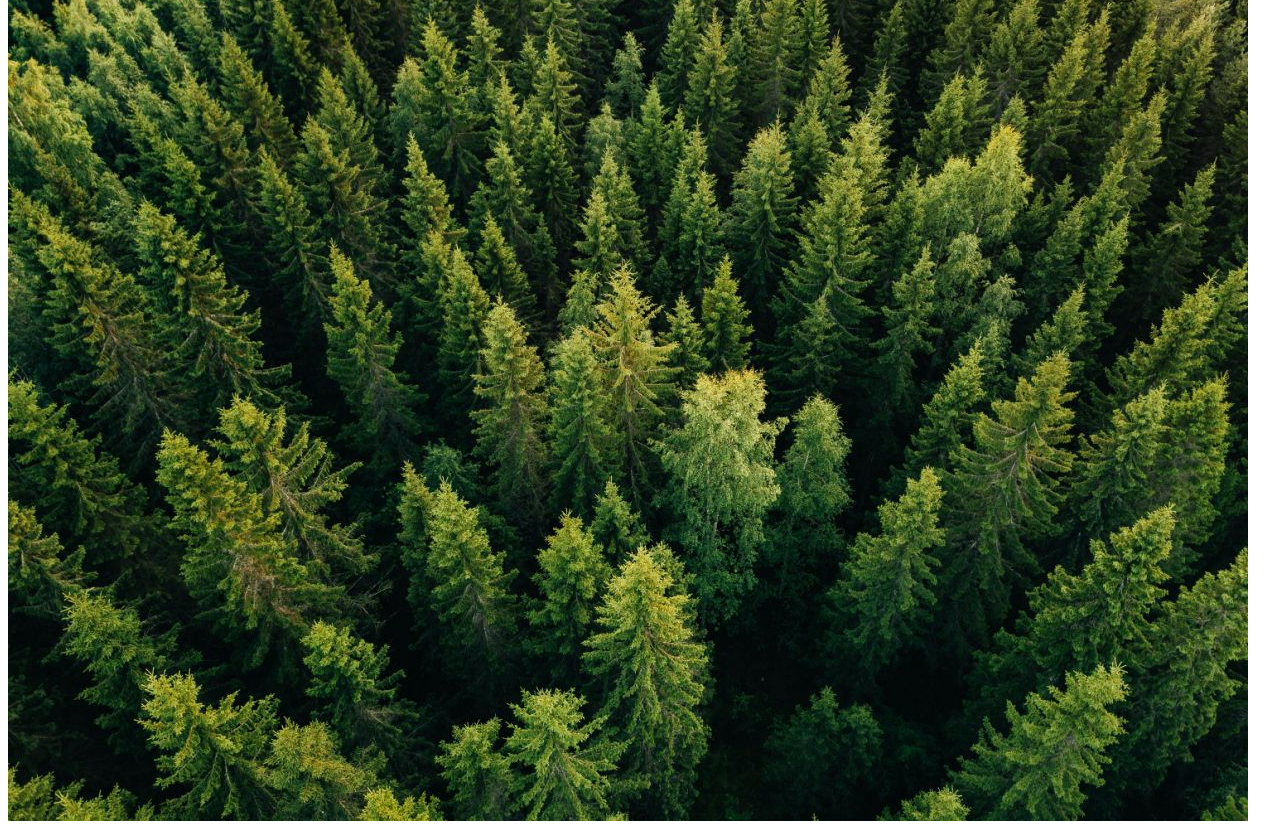
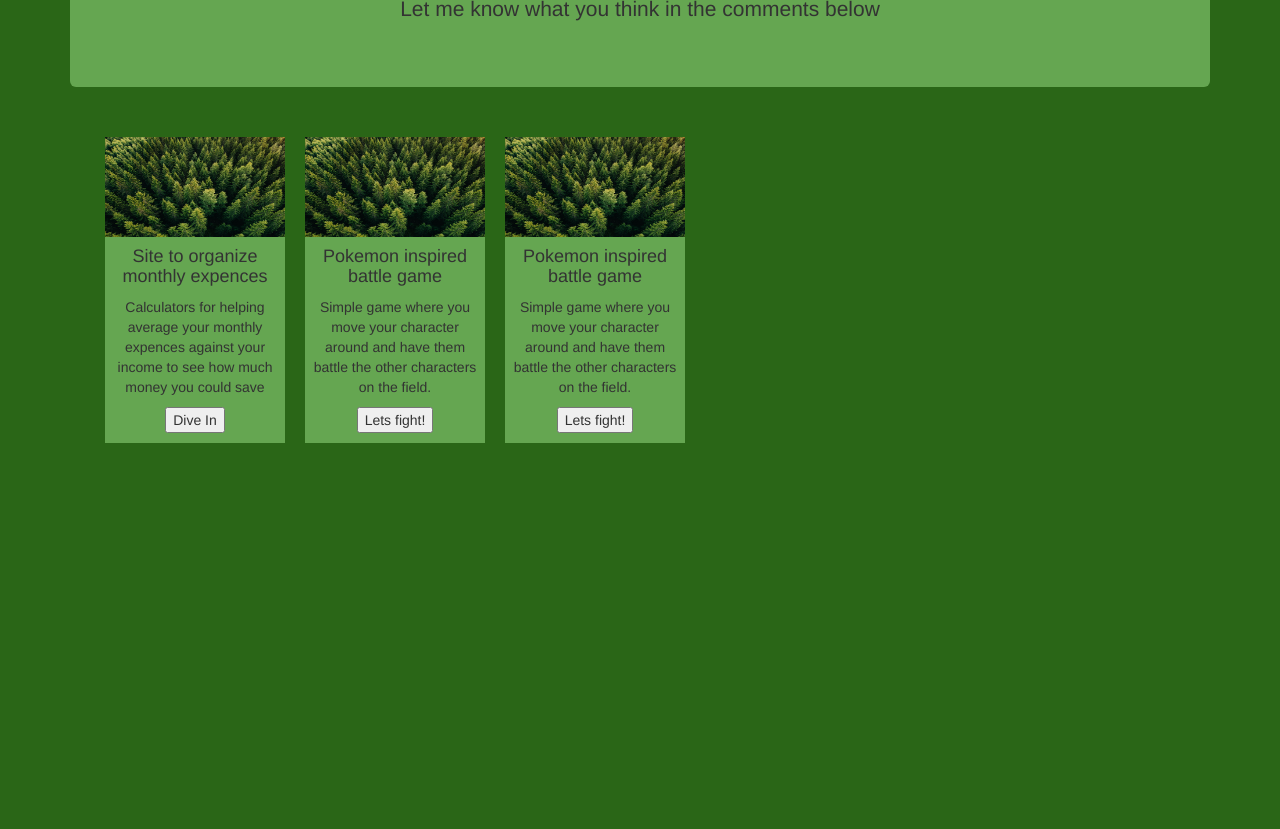
Before and after one commit to mswart503/homepage, a plain HTML site: page projects.html in a window 1280 px wide. Shown: the part 117-946 px from the top of the page. After the commit the page ends 800 px from the top, so only its background shows below. Drawn offline with Linux system fonts and the light colour scheme.

Commit message:
add text to About me page and content to projects page

```diff
--- a/css/styles.css
+++ b/css/styles.css
@@ -4,6 +4,24 @@
 
 body {
   background-color: #2a6617;
+}
+
+li {
+  background-color: #1c540b;
+  color: #65a651;
+}
+
+.cardpic {
+  width: inherit;
+  height: 100px;
+}
+
+.give-me-space{
+  margin-bottom: 10px;
+}
+
+.background{
+  background-image: url("images/topforest.jpg");
 }
 
 .center {
@@ -37,6 +55,20 @@ body {
   color:black;
 }
 
+.card {
+  float: left;
+}
+
+.card-space {
+  margin-left: 20px;
+  margin-top: 20px;
+}
+
+.text-space {
+  margin-left: 5px;
+  margin-right: 5px;
+}
+
 @media screen and (min-width:600px){
   .title {
     font-size: 35px;
--- a/projects.html
+++ b/projects.html
@@ -1 +1,45 @@
-<img src="images/topforest.jpg">
+<!DOCTYPE html>
+<html lang="en" dir="ltr">
+  <head>
+    <meta charset="utf-8">
+    <title>Finished!</title>
+    <link rel="stylesheet" href="css/bootstrap.css" type="text/css">
+    <link rel="stylesheet" href="css/styles.css">
+  </head>
+  <body>
+  <!--  <img class="background" src="images/topforest.jpg"> -->
+    <div class="container">
+      <div class="jumbotron center">
+        <h2>Here are some complete sites</h2>
+        <p>Let me know what you think in the comments below</p>
+      </div>
+      <!-- Project cards -->
+      <div class="container center">
+      <div class="card green card-space" style="width: 18rem;">
+        <img src="images/topforest.jpg" class="card-img-top cardpic" alt="trees">
+        <div class="card-body center">
+          <h4 class="card-title center">Site to organize monthly expences</h4>
+          <p>Calculators for helping average your monthly expences against your income to see how much money you could save</p>
+          <button class="give-me-space" type="button" name="button">Dive In</button>
+        </div>
+      </div>
+      <div class="card green card-space" style="width: 18rem;">
+        <img src="images/topforest.jpg" class="card-img-top cardpic" alt="trees">
+        <div class="card-body center">
+          <h4 class="card-title center">Pokemon inspired battle game</h4>
+          <p class="text-space">Simple game where you move your character around and have them battle the other characters on the field.</p>
+          <button class="give-me-space" type="button" name="button">Lets fight!</button>
+        </div>
+      </div>
+      <div class="card green card-space" style="width: 18rem;">
+        <img src="images/topforest.jpg" class="card-img-top cardpic" alt="trees">
+        <div class="card-body center">
+          <h4 class="card-title center">Pokemon inspired battle game</h4>
+          <p class="text-space">Simple game where you move your character around and have them battle the other characters on the field.</p>
+          <button class="give-me-space" type="button" name="button">Lets fight!</button>
+        </div>
+      </div>
+    </div>
+    </div>
+  </body>
+</html>
```
Also changed, not shown: aboutme.html (+22 -0 lines), index.html (+2 -2 lines), 1 other file.
